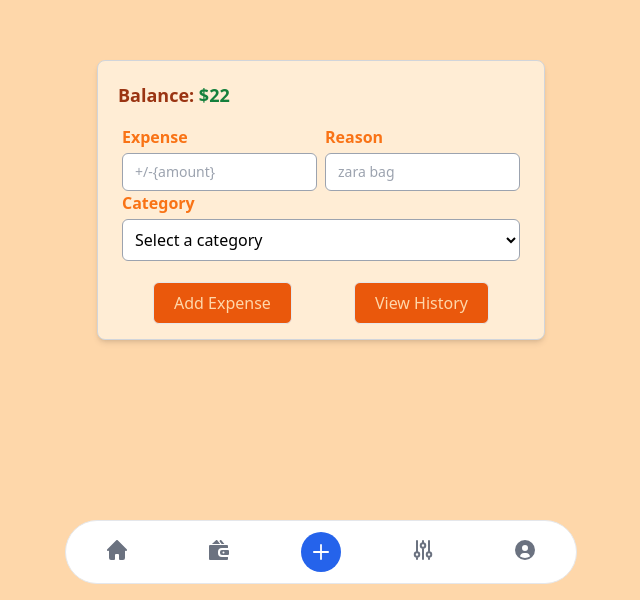
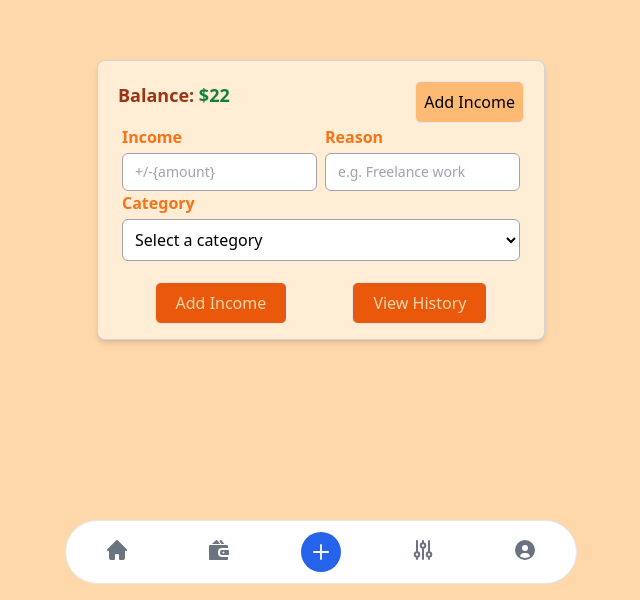
Before and after one commit to chanminswe/expense-tracker-frontend, a React (Vite) app: page /expensecal in a window 1280 px wide. Shown: the part 200-800 px from the top of the page, without its empty margins (319-959 px from the left). Built offline with nearby package versions, Linux system fonts and the light colour scheme.

Commit message:
minor changes in the expense.jsx to add a add income

```diff
--- a/src/pages/Expense.jsx
+++ b/src/pages/Expense.jsx
@@ -1,38 +1,64 @@
-import React from "react";
+import React, { useState } from "react";
 
 function Expense() {
+  const [toggleCal, setToggleCal] = useState(false);
+
+  const handleToggle = (event) => {
+    event.preventDefault();
+    setToggleCal(!toggleCal);
+  };
+
   return (
     <div className="flex justify-center items-center w-full h-[100vh] bg-orange-200">
-      <form className="w-[90%] max-w-md border border-gray-300 shadow-md rounded-lg p-5 bg-orange-100">
+      <form className="relative w-[90%] max-w-md border border-gray-300 shadow-md rounded-lg p-5 bg-orange-100">
         <p className="text-orange-800 text-lg font-semibold mb-4">
           Balance: <span className="text-green-700">$22</span>
         </p>
 
-        <div className="flex flex-wrap ">
+        <button
+          onClick={handleToggle}
+          className="absolute top-5 right-0 border rounded-md mr-5 px-2 py-2 border-orange bg-orange-300"
+        >
+          {toggleCal ? "Add Expense" : "Add Income"}
+        </button>
+
+        {/* Pass "expense" or "income" based on toggle state */}
+        <Transaction type={toggleCal ? "expense" : "income"} />
+      </form>
+    </div>
+  );
+}
+
+function Transaction({ type }) {
+  const categories =
+    type === "expense"
+      ? ["Food", "Transport", "Entertainment", "Bills", "Saving", "Other"]
+      : ["Salary", "Freelance", "Investment", "Gift", "Other"];
+
+  return (
+    <div className="flex flex-wrap">
       <div className="w-[50%] px-1">
         <label className="block text-orange-500 font-bold mb-1">
-              Expense
+          {type === "expense" ? "Expense" : "Income"}
         </label>
         <input
           type="text"
-              placeholder="+/-{amount}"
+          placeholder={`+/-{amount}`}
           className="w-full px-3 py-2 border border-gray-400 rounded-md text-sm focus:outline-none focus:ring-1 focus:ring-orange-500"
         />
       </div>
       <div className="w-[50%] px-1">
-            <label className="block text-orange-500 font-bold mb-1">
-              Reason
-            </label>
+        <label className="block text-orange-500 font-bold mb-1">Reason</label>
         <input
           type="text"
-              placeholder="zara bag"
+          placeholder={
+            type === "expense" ? "e.g. Zara bag" : "e.g. Freelance work"
+          }
           className="w-full px-3 py-2 border border-gray-400 rounded-md text-sm focus:outline-none focus:ring-1 focus:ring-orange-500"
         />
       </div>
       <div className="w-full px-1">
-            <label className="block text-orange-500 font-bold mb-1">
-              Category
-            </label>
+        <label className="block text-orange-500 font-bold mb-1">Category</label>
         <select
           className="w-full px-2 py-2 border border-gray-400 rounded-md bg-white focus:outline-none focus:ring-1 focus:ring-orange-500 text-base"
           defaultValue=""
@@ -40,21 +66,20 @@ function Expense() {
           <option value="" disabled>
             Select a category
           </option>
-              <option value="food">Food</option>
-              <option value="transport">Transport</option>
-              <option value="entertainment">Entertainment</option>
-              <option value="bills">Bills</option>
-              <option value="saving">Saving</option>
-              <option value="income">Income</option>
-              <option value="other">Other</option>
+          {categories.map((category) => (
+            <option key={category} value={category.toLowerCase()}>
+              {category}
+            </option>
+          ))}
         </select>
 
         <div className="flex h-[40%] justify-around items-center mt-4">
           <button
+            // Add appropriate navigate function for your routing logic
             onClick={() => navigate("expensecal")}
-                className="border w-42 px-5 py-2 rounded-md bg-orange-600 text-orange-200 hover:scale-105 "
+            className="border w-42 px-5 py-2 rounded-md bg-orange-600 text-orange-200 hover:scale-105"
           >
-                Add Expense
+            Add {type === "expense" ? "Expense" : "Income"}
           </button>
           <button className="border w-42 px-5 py-2 rounded-md bg-orange-600 text-orange-200 hover:scale-105">
             View History
@@ -62,8 +87,6 @@ function Expense() {
         </div>
       </div>
     </div>
-      </form>
-    </div>
   );
 }
 
```
Lines whose indentation alone changed are shown as unchanged.
